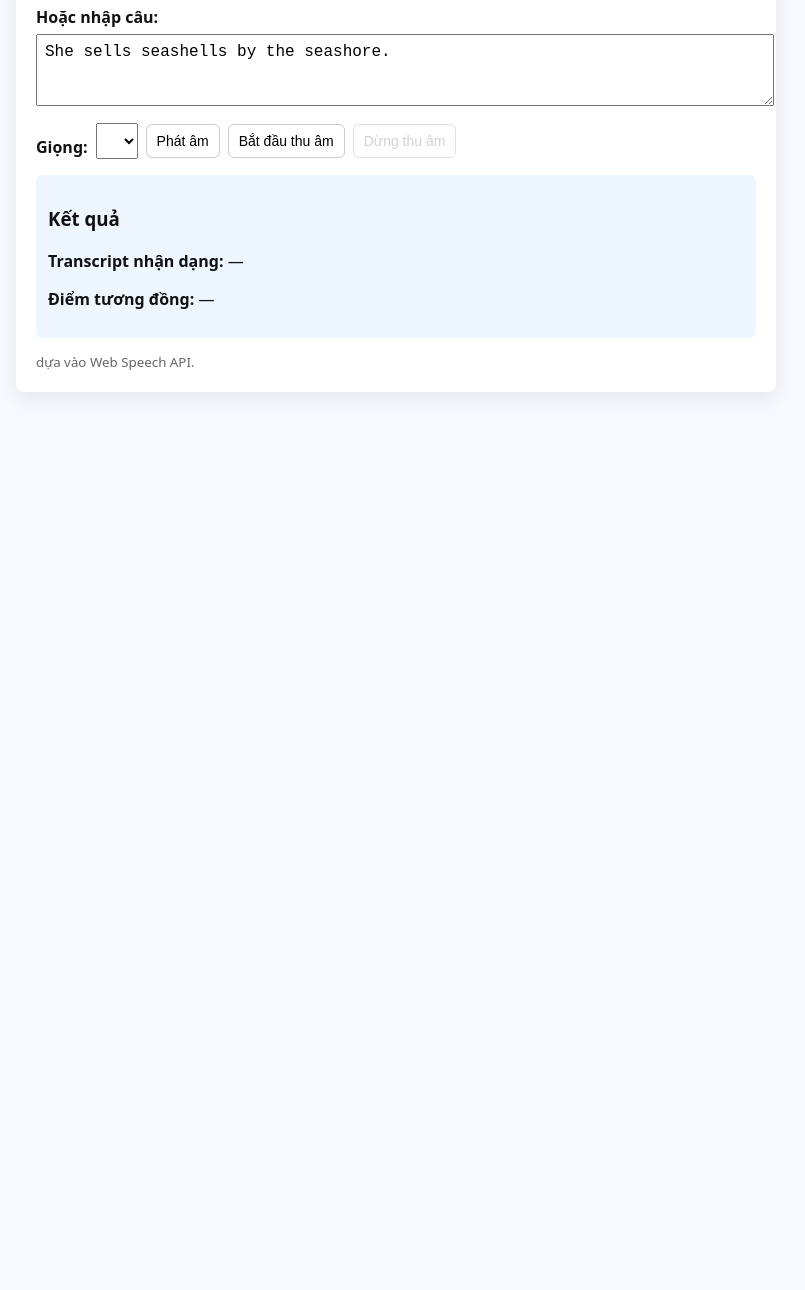
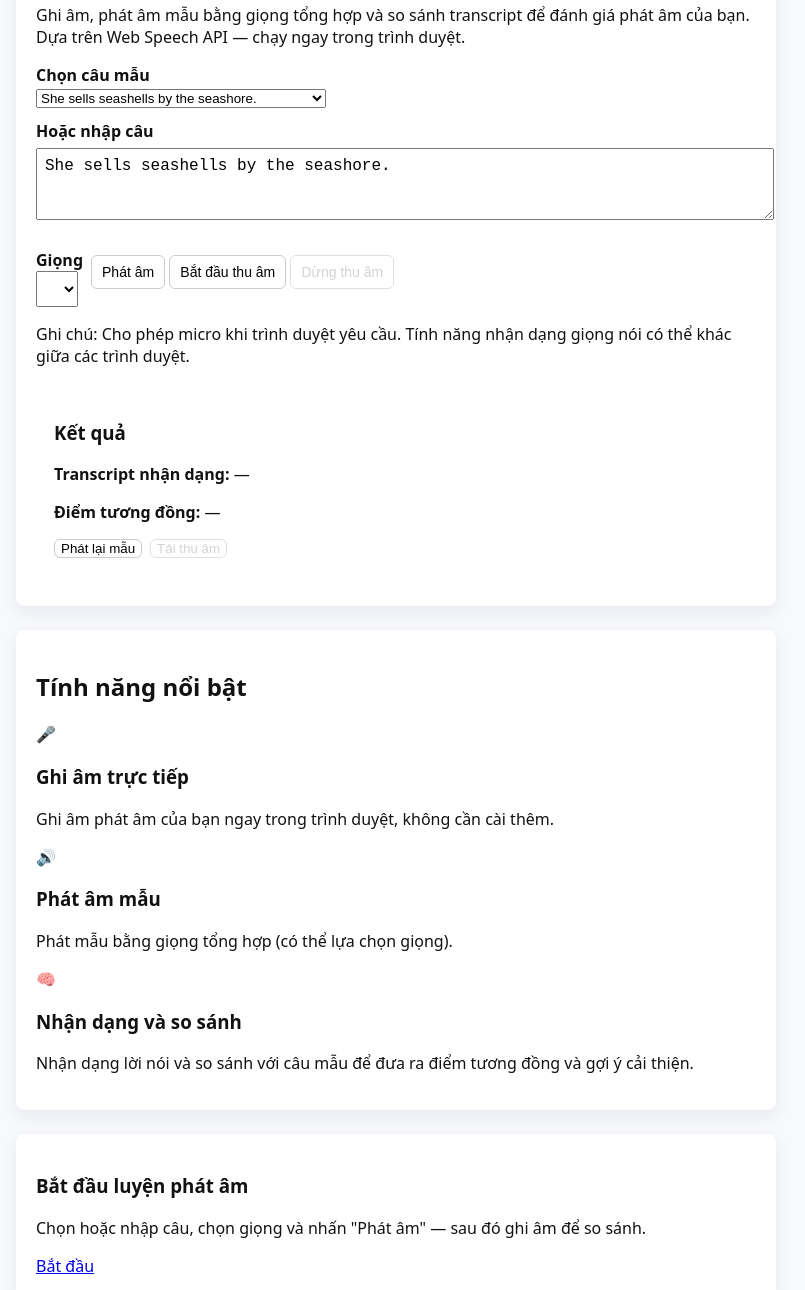
Before and after one commit to OhNoMyKing-Code/English, a plain HTML site: page index.html in a window 1280 px wide. Shown: the part 221-1511 px from the top of the page, without its empty margins (244-1049 px from the left). Before the commit the page ends 800 px from the top, so only its background shows below. Drawn offline with Linux system fonts and the light colour scheme.

Commit message:
Update index.html

```diff
--- a/index.html
+++ b/index.html
@@ -3,45 +3,127 @@
 <head>
   <meta charset="utf-8" />
   <meta name="viewport" content="width=device-width,initial-scale=1" />
-  <title>Ứng dụng phát âm tiếng Anh bởi Đỗ Trọng Khanh và Mai Minh Khánh</title>
+  <title>Ứng dụng phát âm tiếng Anh — Đỗ Trọng Khanh &amp; Mai Minh Khánh</title>
+
+  <!-- Fonts & styles -->
+  <link rel="preconnect" href="https://fonts.gstatic.com" crossorigin>
+  <link href="https://fonts.googleapis.com/css2?family=Inter:wght@300;400;600;700&display=swap" rel="stylesheet">
   <link rel="stylesheet" href="styles.css" />
+
+  <meta name="description" content="Ứng dụng hỗ trợ phát âm tiếng Anh, ghi âm và so sánh phát âm dựa vào Web Speech API.">
 </head>
 <body>
-  <div class="container">
-    <h1>Ứng dụng phát âm tiếng Anh bởi Đỗ Trọng Khanh và Mai Minh Khánh</h1>
+  <header class="nav">
+    <div class="container nav-inner">
+      <a class="brand" href="#">Phát Âm English<span class="accent">.</span></a>
+      <nav class="nav-links" aria-label="Chính">
+        <a href="#">Trang chủ</a>
+        <a href="#features">Tính năng</a>
+        <a href="#contact">Liên hệ</a>
+      </nav>
+    </div>
+  </header>
 
-    <label for="preset">Chọn câu mẫu:</label>
-    <select id="preset">
-      <option>She sells seashells by the seashore.</option>
-      <option>The quick brown fox jumps over the lazy dog.</option>
-      <option>How are you today?</option>
-      <option>I would like a cup of coffee, please.</option>
-    </select>
+  <main>
+    <section class="hero">
+      <div class="container hero-inner">
+        <div class="hero-text">
+          <h1>Ứng dụng phát âm tiếng Anh</h1>
+          <p class="lead">Ghi âm, phát âm mẫu bằng giọng tổng hợp và so sánh transcript để đánh giá phát âm của bạn. Dựa trên Web Speech API — chạy ngay trong trình duyệt.</p>
 
-    <label for="text">Hoặc nhập câu:</label>
-    <textarea id="text" rows="3">She sells seashells by the seashore.</textarea>
+          <div class="form-group">
+            <label for="preset">Chọn câu mẫu</label>
+            <select id="preset" aria-label="Chọn câu mẫu" class="full">
+              <option value="She sells seashells by the seashore.">She sells seashells by the seashore.</option>
+              <option value="The quick brown fox jumps over the lazy dog.">The quick brown fox jumps over the lazy dog.</option>
+              <option value="How are you today?">How are you today?</option>
+              <option value="I would like a cup of coffee, please.">I would like a cup of coffee, please.</option>
+            </select>
+          </div>
 
-    <div class="controls">
-      <label for="voiceSelect">Giọng:</label>
-      <select id="voiceSelect"></select>
+          <div class="form-group">
+            <label for="text">Hoặc nhập câu</label>
+            <textarea id="text" rows="3" class="full">She sells seashells by the seashore.</textarea>
+          </div>
 
-      <button id="speakBtn">Phát âm</button>
-      <button id="startRecBtn">Bắt đầu thu âm</button>
-      <button id="stopRecBtn" disabled>Dừng thu âm</button>
+          <div class="controls">
+            <div class="control-group">
+              <label for="voiceSelect">Giọng</label>
+              <select id="voiceSelect" aria-label="Chọn giọng" class="voice-select"></select>
+            </div>
+
+            <div class="control-buttons">
+              <button id="speakBtn" class="btn" title="Phát âm văn bản">Phát âm</button>
+              <button id="startRecBtn" class="btn btn-ghost" title="Bắt đầu thu âm">Bắt đầu thu âm</button>
+              <button id="stopRecBtn" class="btn btn-outline" title="Dừng thu âm" disabled>Dừng thu âm</button>
+            </div>
+          </div>
+
+          <p class="hint muted">Ghi chú: Cho phép micro khi trình duyệt yêu cầu. Tính năng nhận dạng giọng nói có thể khác giữa các trình duyệt.</p>
+        </div>
+
+        <div class="hero-demo">
+          <div class="card" style="padding:18px;">
+            <h3>Kết quả</h3>
+            <p><strong>Transcript nhận dạng:</strong> <span id="transcript" aria-live="polite">—</span></p>
+            <p><strong>Điểm tương đồng:</strong> <span id="score">—</span></p>
+            <p id="notes" class="muted"></p>
+
+            <div class="small-cta" style="margin-top:12px; display:flex; gap:8px; flex-wrap:wrap;">
+              <button id="playRefBtn" class="btn btn-ghost" title="Phát lại mẫu">Phát lại mẫu</button>
+              <button id="downloadBtn" class="btn btn-outline" title="Tải file thu âm" disabled>Tải thu âm</button>
+            </div>
+
+            <div id="status" class="muted" style="margin-top:10px;" aria-live="polite"></div>
+          </div>
+        </div>
+      </div>
+    </section>
+
+    <section id="features" class="features">
+      <div class="container">
+        <h2 class="section-title">Tính năng nổi bật</h2>
+        <div class="grid features-grid">
+          <article class="card">
+            <div class="card-icon">🎤</div>
+            <h3>Ghi âm trực tiếp</h3>
+            <p>Ghi âm phát âm của bạn ngay trong trình duyệt, không cần cài thêm.</p>
+          </article>
+
+          <article class="card">
+            <div class="card-icon">🔊</div>
+            <h3>Phát âm mẫu</h3>
+            <p>Phát mẫu bằng giọng tổng hợp (có thể lựa chọn giọng).</p>
+          </article>
+
+          <article class="card">
+            <div class="card-icon">🧠</div>
+            <h3>Nhận dạng và so sánh</h3>
+            <p>Nhận dạng lời nói và so sánh với câu mẫu để đưa ra điểm tương đồng và gợi ý cải thiện.</p>
+          </article>
+        </div>
+      </div>
+    </section>
+
+    <section class="cta-band">
+      <div class="container cta-inner">
+        <div>
+          <h3>Bắt đầu luyện phát âm</h3>
+          <p>Chọn hoặc nhập câu, chọn giọng và nhấn "Phát âm" — sau đó ghi âm để so sánh.</p>
+        </div>
+        <a class="btn" href="#preset">Bắt đầu</a>
+      </div>
+    </section>
+  </main>
+
+  <footer id="contact" class="footer">
+    <div class="container footer-inner">
+      <div>© <span id="year"></span> Đỗ Trọng Khanh &amp; Mai Minh Khánh</div>
+      <div class="socials">Dựa vào Web Speech API • <a href="lichessbotvietnam@gmail.com">Liên hệ</a></div>
     </div>
+  </footer>
 
-    <div class="results">
-      <h3>Kết quả</h3>
-      <p><strong>Transcript nhận dạng:</strong> <span id="transcript">—</span></p>
-      <p><strong>Điểm tương đồng:</strong> <span id="score">—</span></p>
-      <p id="notes"></p>
-    </div>
-
-    <footer>
-      <small>dựa vào Web Speech API.</small>
-    </footer>
-  </div>
-
+  <!-- App script -->
   <script src="app.js"></script>
 </body>
 </html>
```
